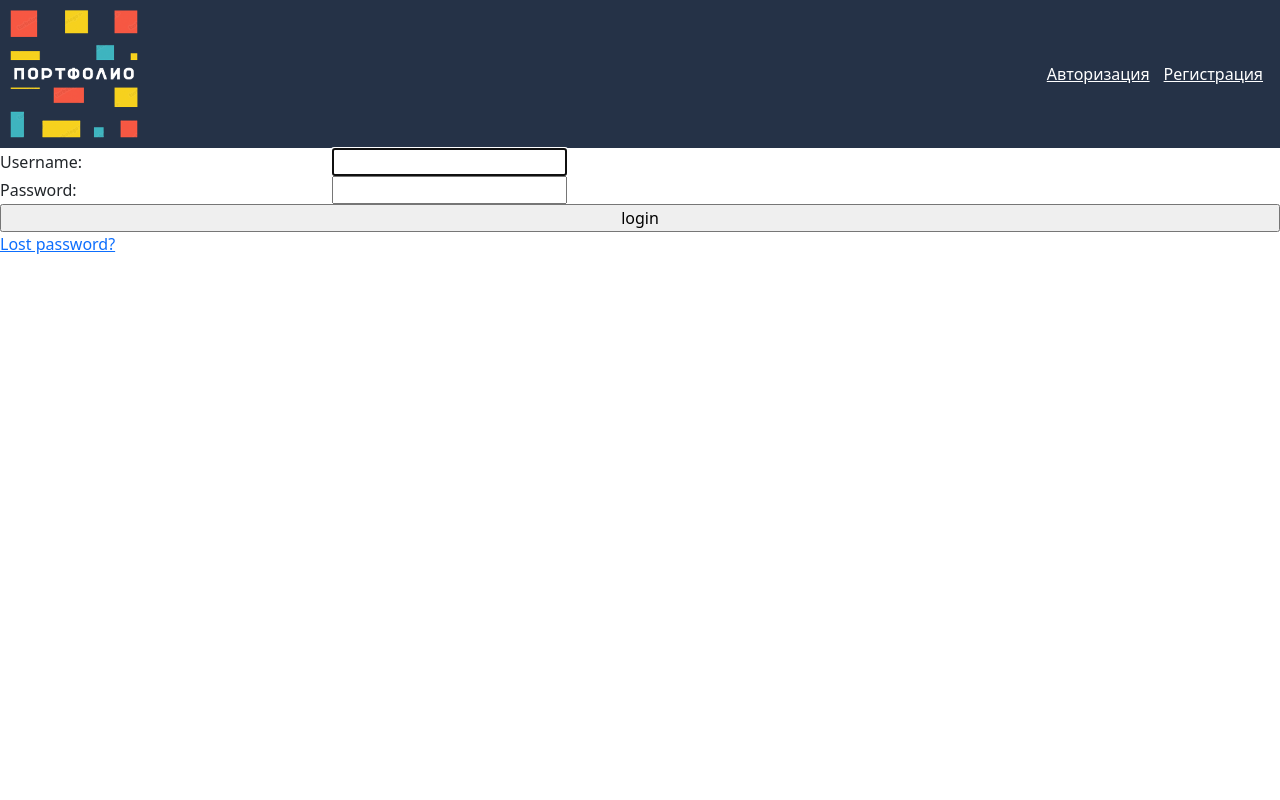
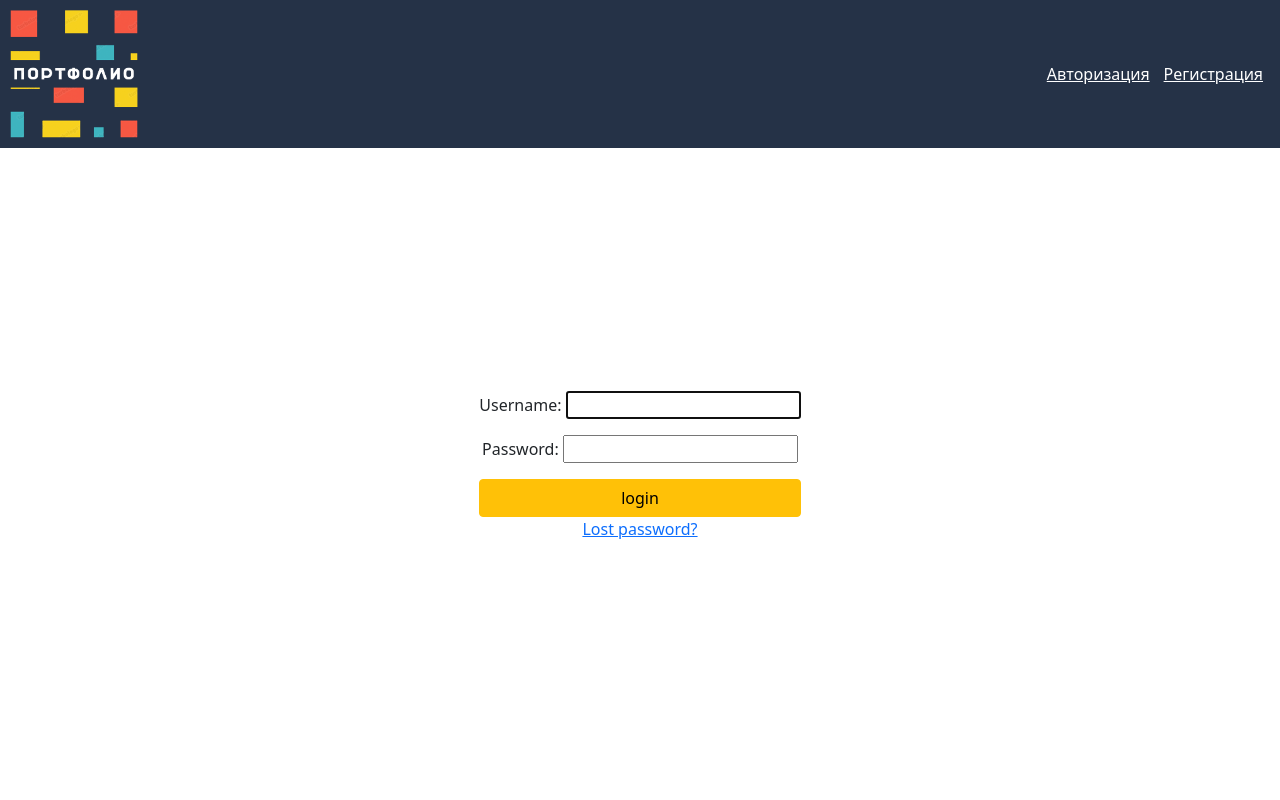
Before and after one commit to captaindamien/Portfolio, a Django app: page /accounts/login/ in a window 1280 px wide. Run offline with Django 4.2, Linux system fonts and the light colour scheme.

Commit message:
fix: исправить login

```diff
--- a/agile_project/portfolio/static/portfolio/css/style.css
+++ b/agile_project/portfolio/static/portfolio/css/style.css
@@ -58,6 +58,9 @@ header img {
     padding: 0;
 }
 
+.person a {
+    color:white;
+}
 .content {
     margin: 30px 20px;
     display: flex;
@@ -134,23 +137,15 @@ select {
     height: calc(100vh - 148px);
     display: flex;
     flex-direction: column;
+    text-align: center;
 }
 
 form {
-    width: 100%;
     margin: auto;
     display: flex;
     flex-direction: column;
 }
 
-form a {
-    text-align: center;
-    font-size: 0.8em;
-}
-
-.btn {
-    width: 100%;
-}
 
 @media (max-width: 600px) {
     header {
--- a/agile_project/portfolio/templates/registration/login.html
+++ b/agile_project/portfolio/templates/registration/login.html
@@ -16,27 +16,24 @@
 <p>Please login to see this page.</p>
 {% endif %}
 {% endif %}
-
+<div class="login">
     <form method="post" action="{% url 'login' %}">
         {% csrf_token %}
-<table>
 
-<tr>
-  <td>{{ form.username.label_tag }}</td>
-  <td>{{ form.username }}</td>
-</tr>
-
-<tr>
-  <td>{{ form.password.label_tag }}</td>
-  <td>{{ form.password }}</td>
-</tr>
-</table>
-
-<input type="submit" value="login" />
-<input type="hidden" name="next" value="{{ next }}" />
-</form>
-
+        <div class="mb-3">
+            {{ form.username.label_tag }}
+            {{ form.username }}
+        </div>
+        <div class="mb-3">
+            {{ form.password.label_tag }}
+            {{ form.password }}
+        </div>
+        <input type="submit" value="login" class="btn btn-warning"/>
+        <input type="hidden" name="next" value="{{ next }}"/>
         {# Assumes you setup the password_reset view in your URLconf #}
         <p><a href="{% url 'password_reset' %}">Lost password?</a></p>
+    </form>
+</div>
+
 
 {% endblock %}
```
Lines whose indentation alone changed are shown as unchanged.
